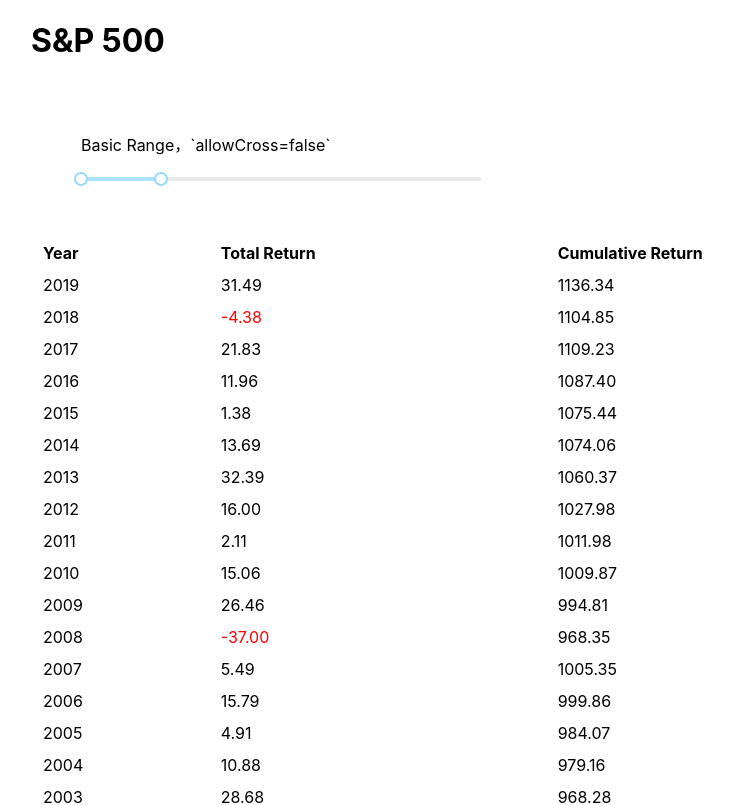
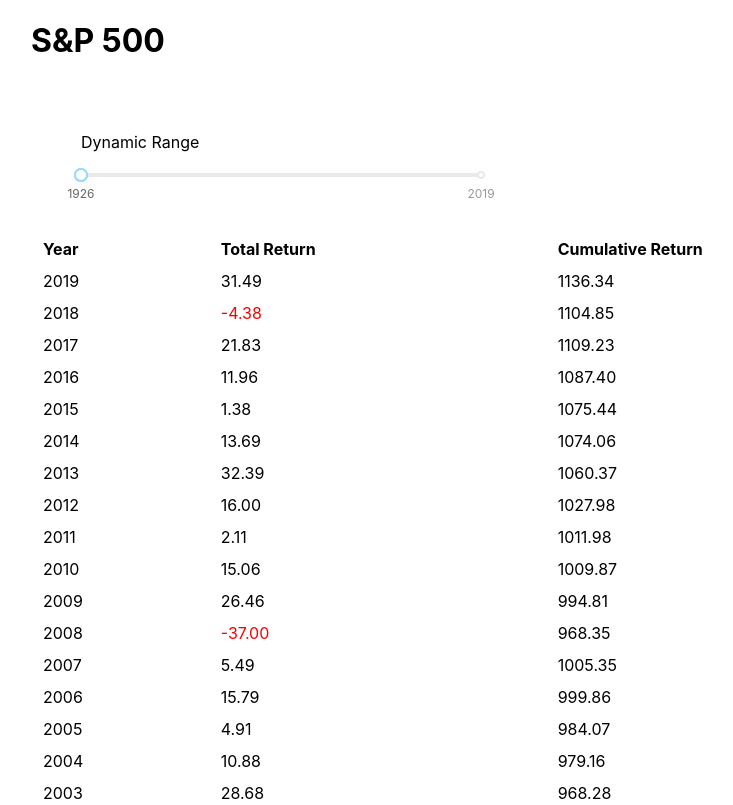
Before and after one commit to MDShields7/retireup-test, a React (Create React App) app: page / in a window 1280 px wide. Shown: the top 805 px of the page, without its empty margins (109-842 px from the left). Built offline with nearby package versions, Linux system fonts and the light colour scheme.

Commit message:
chore: slider running, receives values from App.js, but does not update table rows yet, default Values also not working on Range component

```diff
--- a/src/App.js
+++ b/src/App.js
@@ -1,6 +1,6 @@
 // Components
 import React, { useState, useEffect } from "react";
-import Slider from "./components/slider";
+import SliderWrapper from "./components/slider";
 import Table from "./components/table";
 import Row from "./components/row";
 // Data
@@ -10,6 +10,10 @@
 
 function App() {
   const [yearsData, setYearsData] = useState([]);
+  const [min, setMin] = useState(25);
+  const [max, setMax] = useState(50);
+  const [sliderMin, setSliderMin] = useState([]);
+  const [sliderMax, setSliderMax] = useState([]);
   // Prep Data / sort ascending
   var years;
   years = returns.sort(function ascending(a, b) {
@@ -26,13 +30,24 @@
   years.sort(function descending(a, b) {
     return b.year - a.year;
   });
+  let myMax = years[0].year;
+  let myMin = years[years.length-1].year;
+  // console.log('max', myMax)
+  // console.log('min', myMin)
+  // console.log('typeof max',typeof  myMax)
+  // console.log('typeof min',typeof  myMin)
   useEffect(() => {
     setYearsData(years);
+    setMax(myMax);
+    setMin(myMin);
   });
   // Make rows
   const tableBody = yearsData.map((elem, index) => (
     <Row elem={elem} key={index} />
   ));
+  useEffect(() => {
+
+  }, [])
 
   return (
     <>
@@ -43,7 +58,7 @@
       </div>
       <div className="container">
         <div className="row">
-          <Slider></Slider>
+  { yearsData.length > 0 ? <SliderWrapper min={min} max={max} ></SliderWrapper> : <div/> }
         </div>
       </div>
 
--- a/src/components/slider.js
+++ b/src/components/slider.js
@@ -1,14 +1,102 @@
+import React, { useState, useEffect } from "react";
 import Slider from "rc-slider";
-import '../../node_modules/rc-slider/assets/index.css';
+import "../../node_modules/rc-slider/assets/index.css";
 const { Handle, Range } = Slider;
 
 const wrapperStyle = { width: 400, margin: 50 };
 
-export default () => (
+function log(value) {
+  console.log(value); //eslint-disable-line
+}
+
+class DynamicBounds extends React.Component {
+  constructor(props) {
+    super(props);
+    this.state = {
+      min: 0,
+      max: 100,
+    };
+  }
+  componentDidMount() {
+    const { min, max } = this.props.props;
+    this.setState({
+      min: min,
+      max: max,
+    });
+  }
+  componentDidUpdate(prevProps) {
+    const { min, max } = this.props.props;
+    if (prevProps !== this.props) {
+      this.setState({
+        min: min,
+        max: max,
+      });
+    }
+  }
+  onSliderChange = (value) => {
+    log(value);
+  };
+
+  onMinChange = (e) => {
+    this.setState({
+      min: +e.target.value || this.state.min,
+    });
+  };
+
+  onMaxChange = (e) => {
+    this.setState({
+      max: +e.target.value || this.state.max,
+    });
+  };
+
+  render() {
+    const { min, max } = this.state;
+    // console.log("DynamicBounds state", this.state);
+    console.log("DynamicBounds min", min);
+    console.log("DynamicBounds max", max);
+    var marks = {}
+    marks[min] = min;
+    marks[max] = max;
+    const defaultVals = [min, max]
+    return (
+      <div>
+        <Range
+          defaultValue={defaultVals}
+          allowCross={false}
+          // step={10} dots
+          min={min}
+          max={max}
+          marks={marks}
+          onChange={this.onSliderChange}
+          // onLoad={log(`Range loaded, min: ${min} max, ${max}`)}
+        />
+      </div>
+    );
+  }
+}
+
+export default (props) => {
+  const [min, setMin] = useState([]);
+  const [max, setMax] = useState([]);
+  console.log("wrapper props", props);
+  return (
     <div>
-        <div style={wrapperStyle}>
-            <p>Basic Range，`allowCross=false`</p>
-            <Range allowCross={false} defaultValue={[0, 20]} />
-        </div>
+      <div style={wrapperStyle}>
+        <p>Dynamic Range</p>
+        <DynamicBounds props={props} />
+      </div>
+
+      {/* <div style={wrapperStyle}>
+        <p>Basic Range，`allowCross=false`</p>
+        <Range
+          // props={props}
+          allowCross={false}
+          min={min}
+          max={max}
+          // marks={{ min: `${min}`, max: `${max}` }}
+          onChange={log}
+        />
+      </div> */}
     </div>
-);
+  );
+};
```
